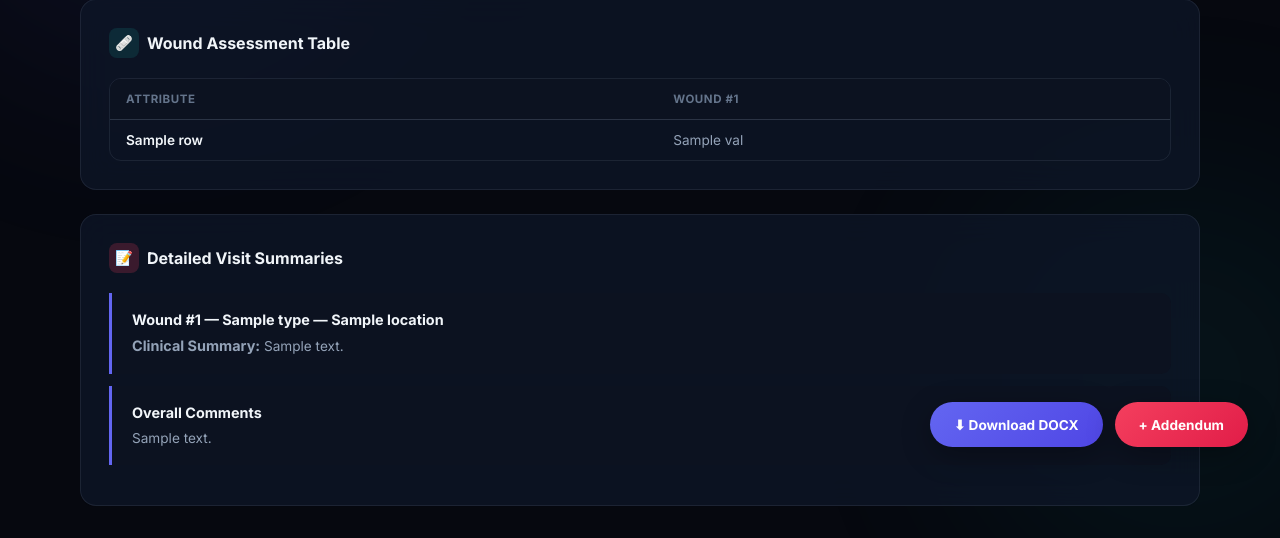
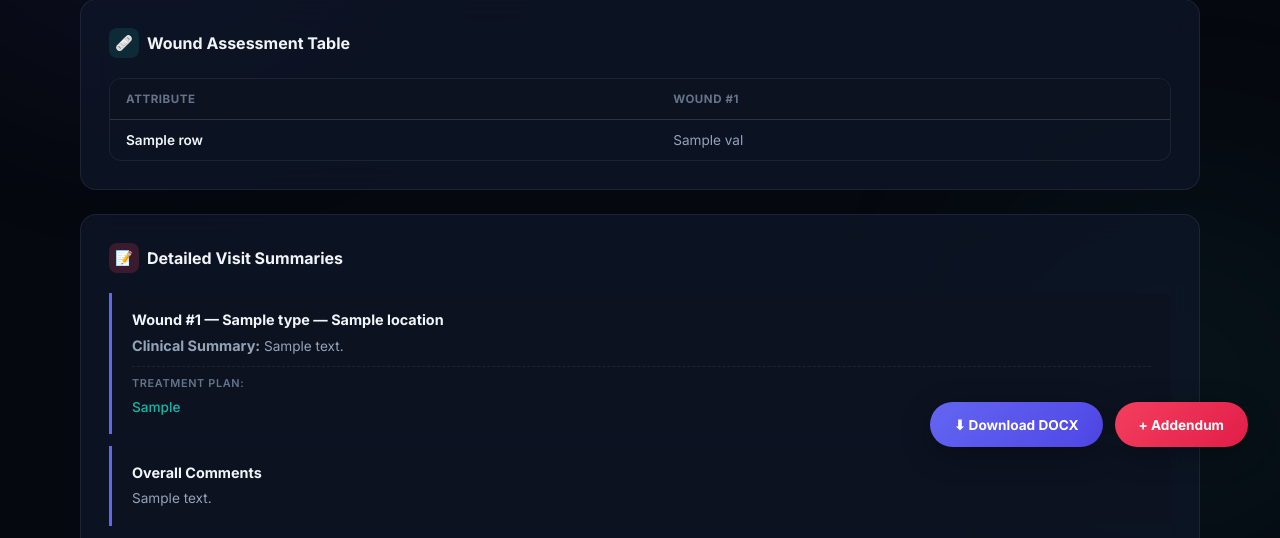
Before and after one commit to vanshikascribeemr/Wound-Care, a Python web app: template templates/visit_report.html in a window 1280 px wide. Shown: the part 321-859 px from the top of the page. Run offline with Jinja, Linux system fonts and the light colour scheme; the template is opened without the code that fills it: most values are stand-ins (such as "Sample title", 1, 10 or a date in 2020).

Commit message:
Update visit report template to display structured treatment plan

```diff
--- a/templates/visit_report.html
+++ b/templates/visit_report.html
@@ -668,6 +668,12 @@
         <div class="summary-card">
             <strong>Wound #{{ summary.number }} — {{ summary.type }} — {{ summary.location }}</strong>
             <p><strong>Clinical Summary:</strong> {{ summary.summary | safe }}</p>
+            {% if summary.treatment_plan %}
+            <p style="margin-top: 0.5rem; padding-top: 0.5rem; border-top: 1px dashed var(--border);">
+                <span class="info-label" style="display: block; margin-bottom: 0.25rem;">Treatment Plan:</span>
+                <span style="color: var(--teal); font-weight: 500;">{{ summary.treatment_plan }}</span>
+            </p>
+            {% endif %}
         </div>
         {% endfor %}
         <div class="summary-card"><strong>Overall Comments</strong>
```
